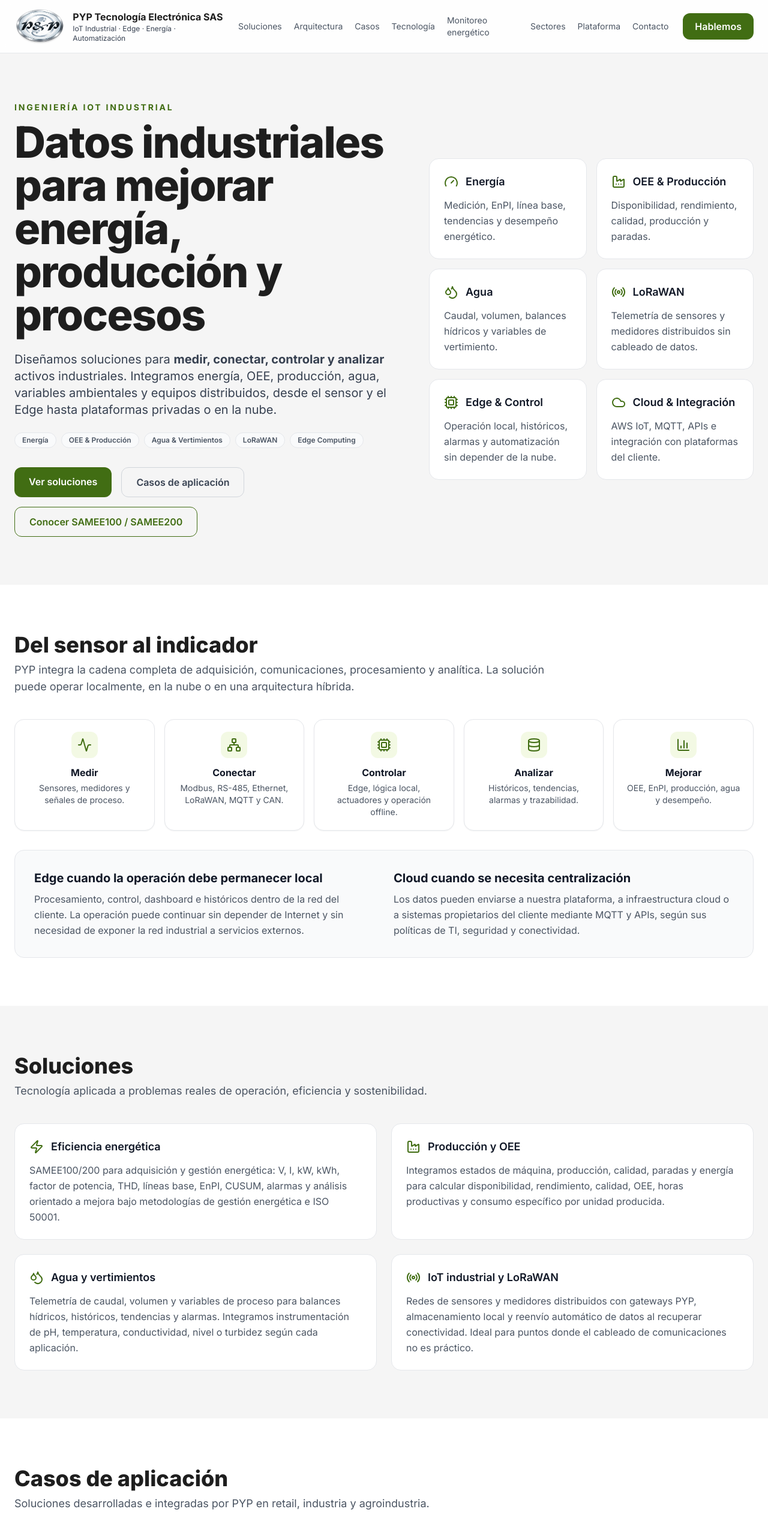
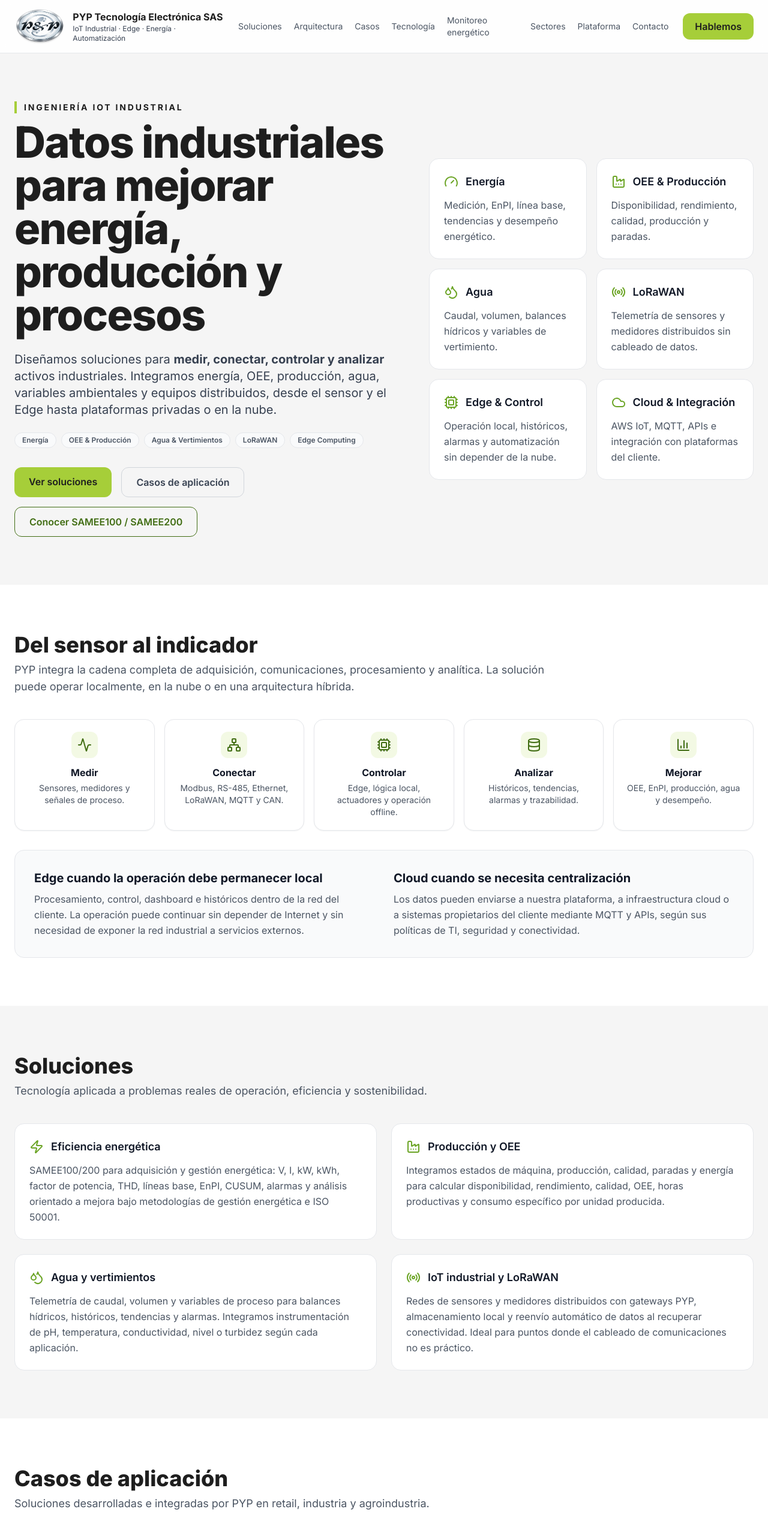
Before and after one commit to pyptec/web, a React (Vite) app: page / in a window 1280 px wide. Shown: the top 2561 px of the page at 60% size. Built offline with nearby package versions, Linux system fonts and the light colour scheme.

Commit message:
Armonizar colores corporativos PYP

```diff
--- a/src/App.jsx
+++ b/src/App.jsx
@@ -13,7 +13,8 @@ import logoPyp from "./assets/proyectos/log_pyp.webp";
 const COLORS = {
   energy: "#A6CE39",
   energyDark: "#416D13",
-  energyButton: "#416D13",
+  energyIcon: "#6BA425",
+  energyButton: "#A6CE39",
   grayLight: "#F5F5F5",
   grayMid: "#6B7280",
   grayDark: "#1E1E1E",
@@ -122,7 +123,7 @@ export default function App() {
             <NavLink href="#contacto">Contacto</NavLink>
           </nav>
 
-          <a href="#contacto" className="rounded-xl px-5 py-2.5 font-semibold text-white" style={{ backgroundColor: COLORS.energyButton }}>
+          <a href="#contacto" className="rounded-xl px-5 py-2.5 font-semibold text-[#1E1E1E] transition-colors hover:brightness-95 focus-visible:outline-2 focus-visible:outline-offset-2 focus-visible:outline-[#416D13]" style={{ backgroundColor: COLORS.energyButton }}>
             Hablemos
           </a>
         </div>
@@ -137,7 +138,7 @@ export default function App() {
         />
         <div className="max-w-7xl mx-auto px-6 pt-20 pb-20 grid lg:grid-cols-[1.08fr_0.92fr] gap-14 items-center">
           <div>
-            <p className="font-bold uppercase tracking-[0.2em] text-sm" style={{ color: COLORS.energyDark }}>
+            <p className="font-bold uppercase tracking-[0.2em] text-sm border-l-4 pl-3" style={{ color: COLORS.grayDark, borderColor: COLORS.energy }}>
               Ingeniería IoT industrial
             </p>
             <h1 className="mt-3 text-5xl md:text-6xl lg:text-7xl font-black leading-[0.98] tracking-tight" style={{ color: COLORS.grayDark }}>
@@ -158,7 +159,7 @@ export default function App() {
             </div>
 
             <div className="mt-8 flex flex-wrap gap-4">
-              <a href="#soluciones" className="px-6 py-3 rounded-xl text-white font-semibold" style={{ backgroundColor: COLORS.energyButton }}>
+              <a href="#soluciones" className="px-6 py-3 rounded-xl text-[#1E1E1E] font-semibold transition-colors hover:brightness-95 focus-visible:outline-2 focus-visible:outline-offset-2 focus-visible:outline-[#416D13]" style={{ backgroundColor: COLORS.energyButton }}>
                 Ver soluciones
               </a>
               <a href="#proyectos" className="px-6 py-3 rounded-xl border font-semibold text-gray-700 hover:bg-white" style={{ borderColor: "#D1D5DB" }}>
@@ -171,12 +172,12 @@ export default function App() {
           </div>
 
           <div className="grid grid-cols-2 gap-4">
-            <Card icon={<Gauge className="h-6 w-6" color={COLORS.energyDark} />} title="Energía" headingLevel={2} desc="Medición, EnPI, línea base, tendencias y desempeño energético." />
-            <Card icon={<Factory className="h-6 w-6" color={COLORS.energyDark} />} title="OEE & Producción" headingLevel={2} desc="Disponibilidad, rendimiento, calidad, producción y paradas." />
-            <Card icon={<Droplets className="h-6 w-6" color={COLORS.energyDark} />} title="Agua" headingLevel={2} desc="Caudal, volumen, balances hídricos y variables de vertimiento." />
-            <Card icon={<Radio className="h-6 w-6" color={COLORS.energyDark} />} title="LoRaWAN" headingLevel={2} desc="Telemetría de sensores y medidores distribuidos sin cableado de datos." />
-            <Card icon={<Cpu className="h-6 w-6" color={COLORS.energyDark} />} title="Edge & Control" headingLevel={2} desc="Operación local, históricos, alarmas y automatización sin depender de la nube." />
-            <Card icon={<Cloud className="h-6 w-6" color={COLORS.energyDark} />} title="Cloud & Integración" headingLevel={2} desc="AWS IoT, MQTT, APIs e integración con plataformas del cliente." />
+            <Card icon={<Gauge className="h-6 w-6" color={COLORS.energyIcon} />} title="Energía" headingLevel={2} desc="Medición, EnPI, línea base, tendencias y desempeño energético." />
+            <Card icon={<Factory className="h-6 w-6" color={COLORS.energyIcon} />} title="OEE & Producción" headingLevel={2} desc="Disponibilidad, rendimiento, calidad, producción y paradas." />
+            <Card icon={<Droplets className="h-6 w-6" color={COLORS.energyIcon} />} title="Agua" headingLevel={2} desc="Caudal, volumen, balances hídricos y variables de vertimiento." />
+            <Card icon={<Radio className="h-6 w-6" color={COLORS.energyIcon} />} title="LoRaWAN" headingLevel={2} desc="Telemetría de sensores y medidores distribuidos sin cableado de datos." />
+            <Card icon={<Cpu className="h-6 w-6" color={COLORS.energyIcon} />} title="Edge & Control" headingLevel={2} desc="Operación local, históricos, alarmas y automatización sin depender de la nube." />
+            <Card icon={<Cloud className="h-6 w-6" color={COLORS.energyIcon} />} title="Cloud & Integración" headingLevel={2} desc="AWS IoT, MQTT, APIs e integración con plataformas del cliente." />
           </div>
         </div>
       </section>
@@ -220,22 +221,22 @@ export default function App() {
       <Section id="soluciones" title="Soluciones" subtitle="Tecnología aplicada a problemas reales de operación, eficiencia y sostenibilidad.">
         <div className="grid md:grid-cols-2 gap-6">
           <Card
-            icon={<Zap className="h-6 w-6" color={COLORS.energyDark} />}
+            icon={<Zap className="h-6 w-6" color={COLORS.energyIcon} />}
             title="Eficiencia energética"
             desc="SAMEE100/200 para adquisición y gestión energética: V, I, kW, kWh, factor de potencia, THD, líneas base, EnPI, CUSUM, alarmas y análisis orientado a mejora bajo metodologías de gestión energética e ISO 50001."
           />
           <Card
-            icon={<Factory className="h-6 w-6" color={COLORS.energyDark} />}
+            icon={<Factory className="h-6 w-6" color={COLORS.energyIcon} />}
             title="Producción y OEE"
             desc="Integramos estados de máquina, producción, calidad, paradas y energía para calcular disponibilidad, rendimiento, calidad, OEE, horas productivas y consumo específico por unidad producida."
           />
           <Card
-            icon={<Droplets className="h-6 w-6" color={COLORS.energyDark} />}
+            icon={<Droplets className="h-6 w-6" color={COLORS.energyIcon} />}
             title="Agua y vertimientos"
             desc="Telemetría de caudal, volumen y variables de proceso para balances hídricos, históricos, tendencias y alarmas. Integramos instrumentación de pH, temperatura, conductividad, nivel o turbidez según cada aplicación."
           />
           <Card
-            icon={<Radio className="h-6 w-6" color={COLORS.energyDark} />}
+            icon={<Radio className="h-6 w-6" color={COLORS.energyIcon} />}
             title="IoT industrial y LoRaWAN"
             desc="Redes de sensores y medidores distribuidos con gateways PYP, almacenamiento local y reenvío automático de datos al recuperar conectividad. Ideal para puntos donde el cableado de comunicaciones no es práctico."
           />
@@ -292,7 +293,7 @@ export default function App() {
               <div className="mt-4 flex flex-wrap gap-2">
                 <Pill>SAMEE200</Pill><Pill>Modbus</Pill><Pill>OEE</Pill><Pill>ISO 50001</Pill>
               </div>
-              <a href="/monitoreo-energetico" className="mt-6 inline-flex w-fit items-center rounded-xl px-5 py-3 font-semibold text-white transition-opacity hover:opacity-90" style={{ backgroundColor: COLORS.energyDark }}>
+              <a href="/monitoreo-energetico" className="mt-6 inline-flex w-fit items-center rounded-xl px-5 py-3 font-semibold text-[#1E1E1E] transition-colors hover:brightness-95 focus-visible:outline-2 focus-visible:outline-offset-2 focus-visible:outline-[#416D13]" style={{ backgroundColor: COLORS.energyButton }}>
                 Ver proyecto y monitoreo energético →
               </a>
             </div>
@@ -332,7 +333,7 @@ export default function App() {
         <div className="mt-8 grid md:grid-cols-2 gap-6">
           <div className="rounded-2xl border bg-gray-50 p-6" style={{ borderColor: "#E5E7EB" }}>
             <div className="flex items-center gap-3">
-              <Radio className="h-6 w-6" color={COLORS.energyDark} />
+              <Radio className="h-6 w-6" color={COLORS.energyIcon} />
               <h3 className="text-xl font-bold text-gray-900">LoRaWAN — Telemetría de agua</h3>
             </div>
             <p className="mt-3 text-gray-600 leading-relaxed">
@@ -343,7 +344,7 @@ export default function App() {
 
           <div className="rounded-2xl border bg-gray-50 p-6" style={{ borderColor: "#E5E7EB" }}>
             <div className="flex items-center gap-3">
-              <Waves className="h-6 w-6" color={COLORS.energyDark} />
+              <Waves className="h-6 w-6" color={COLORS.energyIcon} />
               <h3 className="text-xl font-bold text-gray-900">Monitoreo de agua y vertimientos</h3>
             </div>
             <p className="mt-3 text-gray-600 leading-relaxed">
@@ -362,17 +363,17 @@ export default function App() {
       >
         <div className="grid lg:grid-cols-3 gap-6">
           <Card
-            icon={<Thermometer className="h-6 w-6" color={COLORS.energyDark} />}
+            icon={<Thermometer className="h-6 w-6" color={COLORS.energyIcon} />}
             title="Sensores y proceso"
             desc="Temperatura y humedad ambiente, CO₂, etileno, temperatura de pulpa PT100/PT1000, puerta y señales de seguridad."
           />
           <Card
-            icon={<Wind className="h-6 w-6" color={COLORS.energyDark} />}
+            icon={<Wind className="h-6 w-6" color={COLORS.energyIcon} />}
             title="Actuadores y HVAC"
             desc="Setpoint del HVAC, recirculación, humidificación, inyección de etileno, extracción de CO₂ y renovación de aire fresco."
           />
           <Card
-            icon={<BarChart3 className="h-6 w-6" color={COLORS.energyDark} />}
+            icon={<BarChart3 className="h-6 w-6" color={COLORS.energyIcon} />}
             title="Trazabilidad por lote"
             desc="Inicio de ciclo, variables en línea, históricos, tendencias, límites operacionales y alarmas para analizar el comportamiento del cuarto y del CO₂ durante la maduración."
           />
@@ -382,16 +383,16 @@ export default function App() {
       {/* TECNOLOGÍA */}
       <Section id="tecnologia" title="Tecnología PYP" subtitle="Hardware, comunicaciones y software integrados desde el piso de planta hasta el dato útil." white>
         <div className="grid md:grid-cols-2 lg:grid-cols-5 gap-6">
-          <Card icon={<Gauge className="h-6 w-6" color={COLORS.energyDark} />} title="SAMEE100 / SAMEE200" desc="Gateways y soluciones de adquisición para gestión energética y analítica industrial." />
-          <Card icon={<Radio className="h-6 w-6" color={COLORS.energyDark} />} title="Gateway LoRaWAN" desc="Concentración de sensores y medidores inalámbricos con almacenamiento local y conectividad IoT." />
-          <Card icon={<Cpu className="h-6 w-6" color={COLORS.energyDark} />} title="RPI-MDFR" desc="Automatización Edge y trazabilidad para procesos de maduración de banano." />
-          <Card icon={<Network className="h-6 w-6" color={COLORS.energyDark} />} title="CLG" desc="Plataforma y dispositivos para control centralizado de activos y contenidos distribuidos en múltiples sedes." />
-          <Card icon={<Server className="h-6 w-6" color={COLORS.energyDark} />} title="Integración de datos" desc="Modbus, MQTT, LoRaWAN, APIs, AWS IoT y conexión con plataformas propietarias del cliente." />
+          <Card icon={<Gauge className="h-6 w-6" color={COLORS.energyIcon} />} title="SAMEE100 / SAMEE200" desc="Gateways y soluciones de adquisición para gestión energética y analítica industrial." />
+          <Card icon={<Radio className="h-6 w-6" color={COLORS.energyIcon} />} title="Gateway LoRaWAN" desc="Concentración de sensores y medidores inalámbricos con almacenamiento local y conectividad IoT." />
+          <Card icon={<Cpu className="h-6 w-6" color={COLORS.energyIcon} />} title="RPI-MDFR" desc="Automatización Edge y trazabilidad para procesos de maduración de banano." />
+          <Card icon={<Network className="h-6 w-6" color={COLORS.energyIcon} />} title="CLG" desc="Plataforma y dispositivos para control centralizado de activos y contenidos distribuidos en múltiples sedes." />
+          <Card icon={<Server className="h-6 w-6" color={COLORS.energyIcon} />} title="Integración de datos" desc="Modbus, MQTT, LoRaWAN, APIs, AWS IoT y conexión con plataformas propietarias del cliente." />
         </div>
 
         <div className="mt-8 rounded-2xl border bg-gray-50 p-6 md:p-8" style={{ borderColor: "#E5E7EB" }}>
           <div className="flex items-start gap-4">
-            <CheckCircle2 className="h-7 w-7 shrink-0 mt-1" color={COLORS.energyDark} />
+            <CheckCircle2 className="h-7 w-7 shrink-0 mt-1" color={COLORS.energyIcon} />
             <div>
               <h3 className="text-xl font-bold text-gray-900">Tus datos, donde los necesitas</h3>
               <p className="mt-2 text-gray-600 leading-relaxed">
@@ -427,14 +428,14 @@ export default function App() {
             <h3 className="text-gray-900 font-semibold text-lg mb-4">Datos de contacto</h3>
             <ul className="space-y-3 text-gray-700">
               <li className="flex items-center gap-3">
-                <Mail className="h-5 w-5" color={COLORS.energyDark} />
+                <Mail className="h-5 w-5" color={COLORS.energyIcon} />
                 <a href="mailto:jaime.pedraza@pyptecnologia.com" className="break-all font-medium text-gray-900 underline underline-offset-2 hover:text-[#416D13] focus-visible:outline-2 focus-visible:outline-offset-2 focus-visible:outline-[#416D13]">jaime.pedraza@pyptecnologia.com</a>
               </li>
               <li className="flex items-center gap-3">
-                <Phone className="h-5 w-5" color={COLORS.energyDark} />
+                <Phone className="h-5 w-5" color={COLORS.energyIcon} />
                 <a href="tel:+573204929150" className="font-medium text-gray-900 underline underline-offset-2 hover:text-[#416D13] focus-visible:outline-2 focus-visible:outline-offset-2 focus-visible:outline-[#416D13]">+57 320 492 9150</a>
               </li>
-              <li className="flex items-center gap-3"><MapPin className="h-5 w-5" color={COLORS.energyDark} /> Colombia</li>
+              <li className="flex items-center gap-3"><MapPin className="h-5 w-5" color={COLORS.energyIcon} /> Colombia</li>
             </ul>
 
             <div className="mt-8 rounded-xl bg-gray-50 border p-5" style={{ borderColor: "#D1D5DB" }}>
@@ -491,7 +492,7 @@ export default function App() {
                 <textarea id="contacto-mensaje" name="mensaje" placeholder="Describe brevemente lo que necesitas" rows={5} required className="w-full rounded-lg border px-4 py-3 bg-white text-gray-900 focus-visible:outline-2 focus-visible:outline-[#416D13]" style={{ borderColor: "#9CA3AF" }} />
               </div>
 
-              <button type="submit" className="w-full py-3 rounded-lg font-semibold text-white focus-visible:outline-2 focus-visible:outline-offset-2 focus-visible:outline-[#416D13]" style={{ backgroundColor: COLORS.energyButton }}>
+              <button type="submit" className="w-full py-3 rounded-lg font-semibold text-[#1E1E1E] transition-colors hover:brightness-95 focus-visible:outline-2 focus-visible:outline-offset-2 focus-visible:outline-[#416D13]" style={{ backgroundColor: COLORS.energyButton }}>
                 Solicitar evaluación
               </button>
             </form>
```
